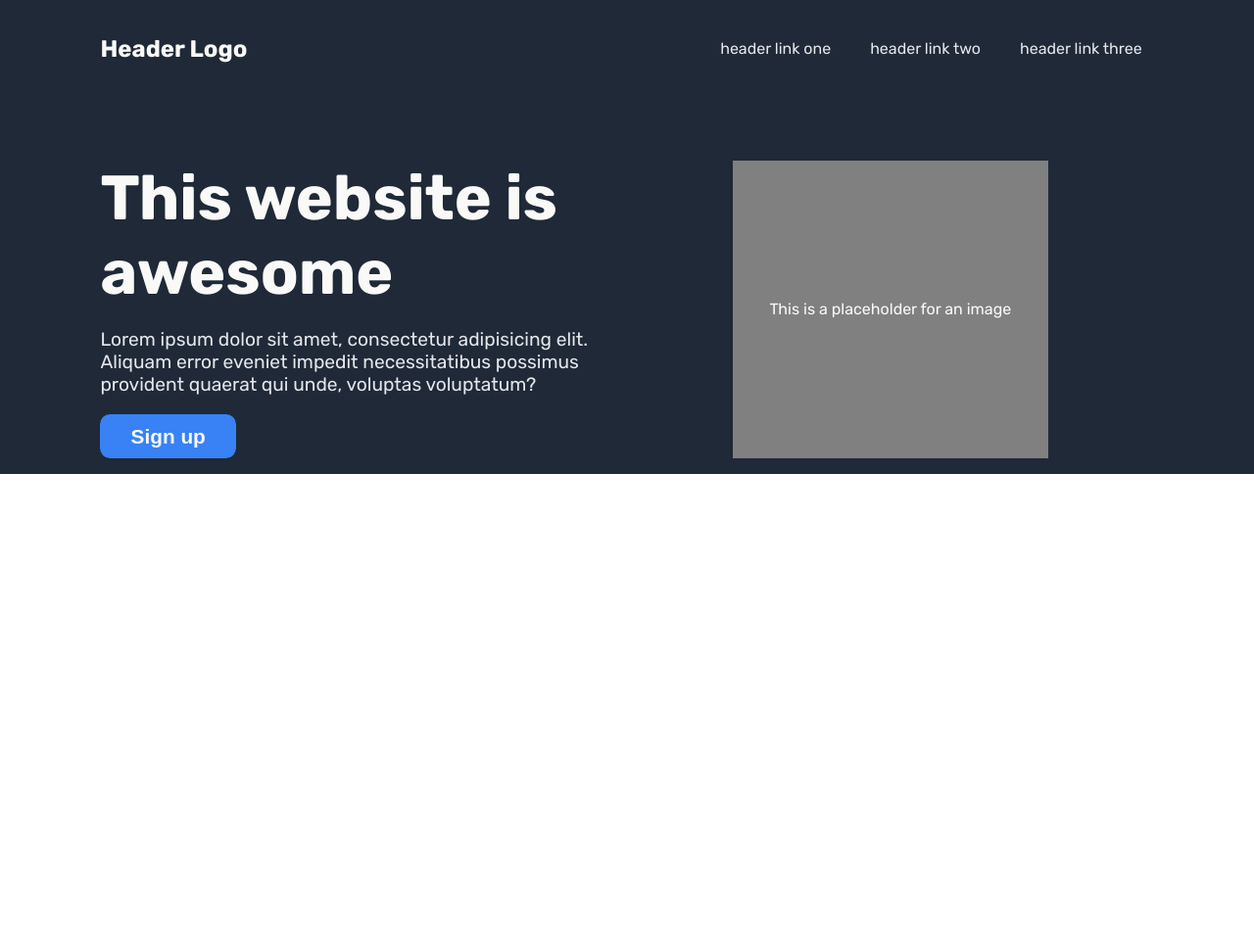
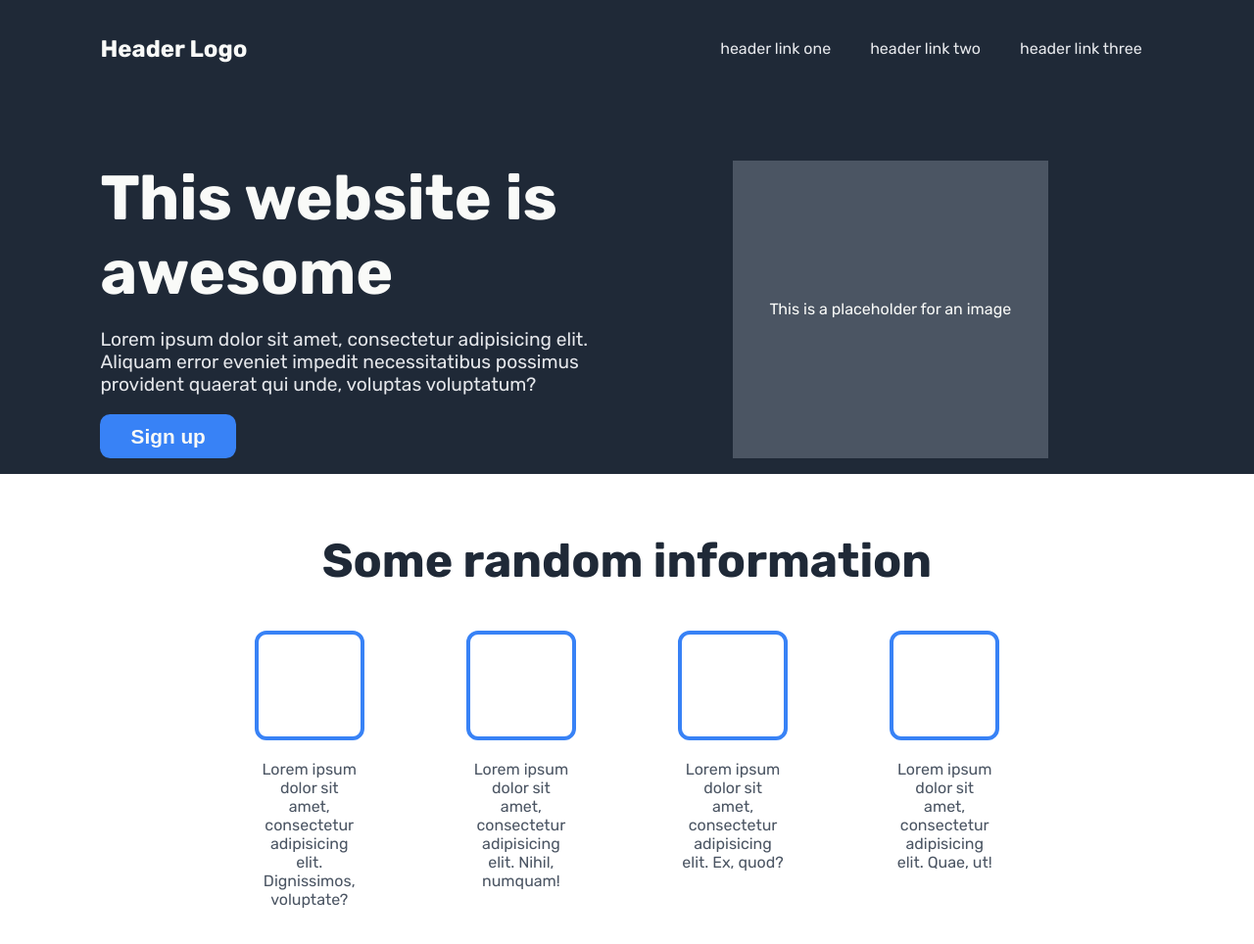
Before and after one commit to Venyl/landing-page, a plain HTML site: page index.html in a window 1280 px wide. Shown: the whole page at 98% size. Before the commit the page ends 800 px from the top, so only its background shows below. Drawn offline with Linux system fonts and the light colour scheme.

Commit message:
Make information section

```diff
--- a/index.html
+++ b/index.html
@@ -31,5 +31,31 @@
         <div class="header-image-wrapper">This is a placeholder for an image</div>
     </div>
 </header>
+
+<main>
+    <article>
+        <h1>Some random information</h1>
+        <div class="cards">
+            <div class="card">
+                <div class="card-img"></div>
+                <p>Lorem ipsum dolor sit amet, consectetur adipisicing elit. Dignissimos, voluptate?</p>
+            </div>
+            <div class="card">
+                <div class="card-img"></div>
+                <p>Lorem ipsum dolor sit amet, consectetur adipisicing elit. Nihil, numquam!</p>
+            </div>
+            <div class="card">
+                <div class="card-img"></div>
+                <p>Lorem ipsum dolor sit amet, consectetur adipisicing elit. Ex, quod?</p>
+            </div>
+            <div class="card">
+                <div class="card-img"></div>
+                <p>Lorem ipsum dolor sit amet, consectetur adipisicing elit. Quae, ut!</p>
+            </div>
+        </div>
+    </article>
+    <div class="quote"></div>
+    <div class="call-to-action"></div>
+</main>
 </body>
 </html>
--- a/style.css
+++ b/style.css
@@ -98,7 +98,49 @@ a {
     display: grid;
     flex-basis: 30%;
     margin: 0 auto;
-    background: grey;
+    background: #4b5563;
     place-items: center;
     aspect-ratio: 16 / 9;
 }
+
+article {
+    display: grid;
+    min-height: 30em;
+    padding: 1rem min(8vw, 20em);
+    place-items: center;
+}
+
+article > h1 {
+    font-size: 3em;
+    color: var(--dark);
+}
+
+.cards {
+    display: flex;
+    justify-content: center;
+    width: 70%;
+    gap: 7rem;
+}
+
+.card {
+    display: flex;
+    align-items: center;
+    flex-basis: 20%;
+    flex-direction: column;
+    justify-content: space-between;
+    gap: .5rem;
+}
+
+.card > p {
+    flex-grow: 1;
+    text-align: center;
+    color: #4b5563;
+    justify-self: flex-start;
+}
+
+.card-img {
+    width: 100%;
+    border-radius: .5rem;
+    outline: .3rem solid var(--accent);
+    aspect-ratio: 1;
+}
```
